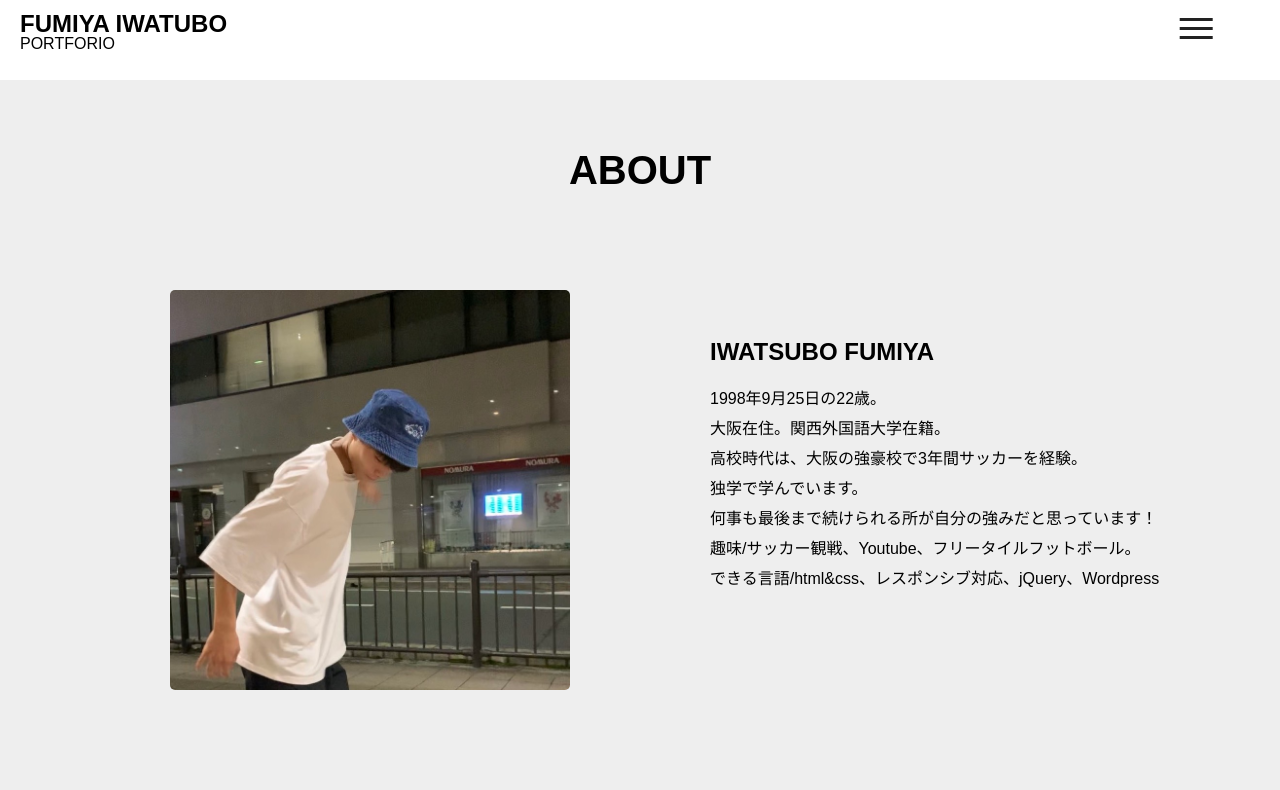
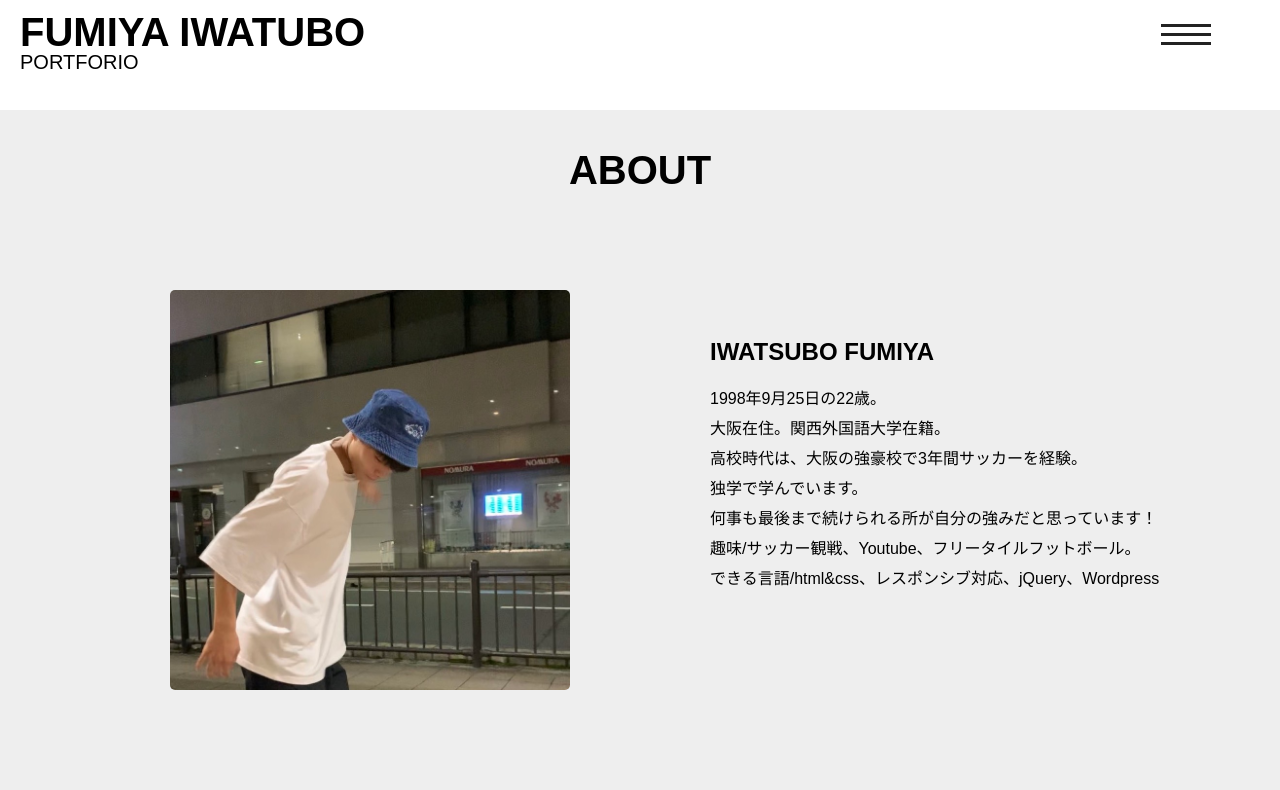
Before and after one commit to fumiya9107/portfolio, a plain HTML site: page index.html in a window 1280 px wide. Shown: the top 790 px of the page. Drawn offline with Linux system fonts and the light colour scheme.

Commit message:
Update stylesheet.css

```diff
--- a/stylesheet.css
+++ b/stylesheet.css
@@ -210,16 +210,17 @@ body{
 
 /*home*/
 header{
-  height:70px;
+  height:100px;
 }
 
   header h1{
       padding-top: 12px;
-      font-size: 24px;
+      font-size: 40px;
       margin:0 20px;
   }
 
   header p{
+    font-size: 20px;
     margin: 0 20px;
   }
 
@@ -237,9 +238,9 @@ header{
   header #menubtn {
         position: absolute;
         display:block;
-        width:13px;
+        width:30px;
         height:13px;
-        top:12px;
+        top:18px;
         right:5%;
         transform: translate(-10%, 0);
         box-sizing:content-box !important;
@@ -316,6 +317,10 @@ header{
     }
     header nav ul li{
         height: 40px;
+    }
+
+    .menuitem a{
+      font-size: 30px;
     }
 
   /*about*/
```
